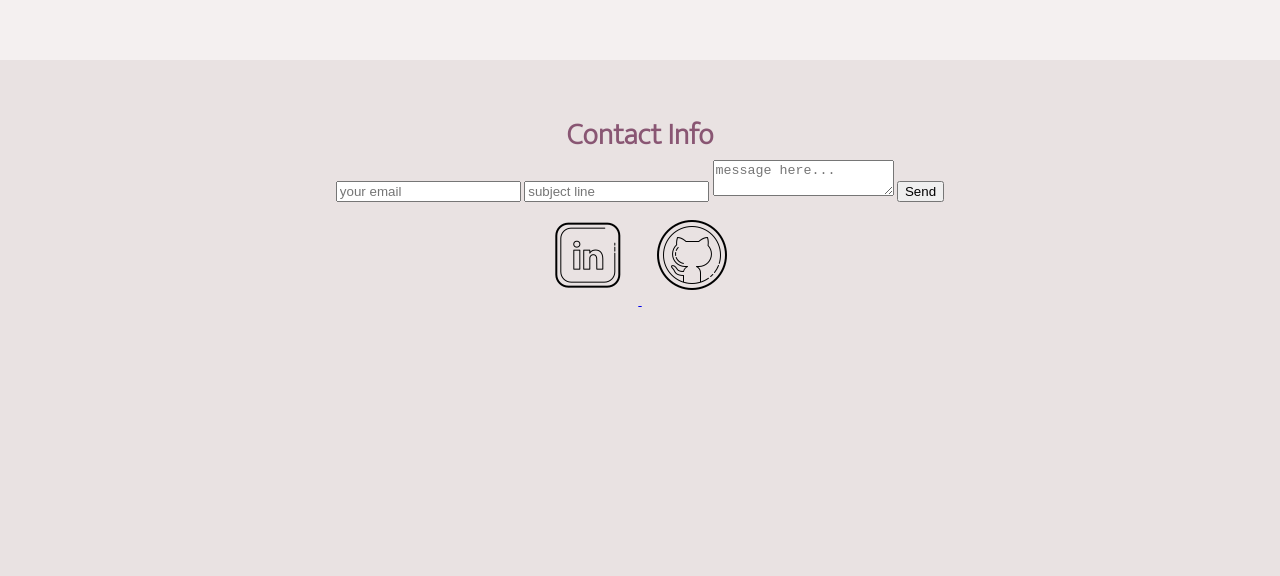
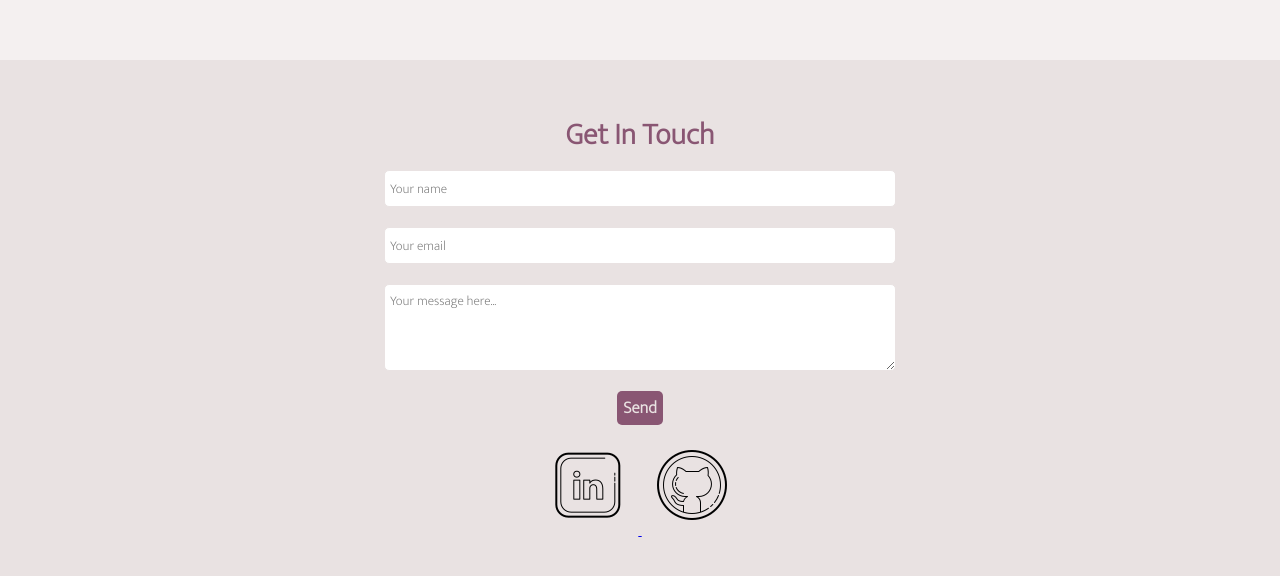
Before and after one commit to sarahmr/portfolio, a plain HTML site: page index.html in a window 1280 px wide. Shown: the part 2980-3556 px from the top of the page. Drawn offline with Linux system fonts and the light colour scheme; no server answers.

Commit message:
adds complete contact form and formspree integration

```diff
--- a/index.html
+++ b/index.html
@@ -70,13 +70,13 @@
         </div>
       </section>
       <section id="contact">
-        <h3>Contact Info</h3>
+        <h3>Get In Touch</h3>
         <div class="contact-methods" >
           <form action="https://formspree.io/f/xrgooylb" method="POST" class="contact-form" >
-            <input type="text" name="_replyto" placeholder="your email" />
-            <input type="text" name="subject-line" placeholder="subject line" />
-            <textarea name="message" placeholder="message here..."></textarea>
-           <button type="submit">Send</button>
+            <input type="text" name="name" placeholder="Your name" />
+            <input type="text" name="_replyto" placeholder="Your email" />
+            <textarea name="message" placeholder="Your message here..."></textarea>
+            <button type="submit">Send</button>
           </form>
           <div class="contact-icons" >
             <a href="https://www.linkedin.com/in/sarah-rose-9935999a/" target="_blank" >
--- a/main.css
+++ b/main.css
@@ -331,3 +331,43 @@ body {
   flex-direction: column;
   align-items: center;
 }
+
+.contact-form {
+  display: flex;
+  flex-direction: column;
+  align-items: center;
+}
+
+.contact-form input {
+  border-radius: 5px;
+  padding: 5px;
+  margin: 10px;
+  width: 500px;
+  height: 25px;
+  border: 1px solid #e9e2e2;
+  font-family: 'Mukta', sans-serif;
+}
+
+.contact-form textarea {
+  border-radius: 5px;
+  padding: 5px;
+  margin: 10px;
+  width: 500px;
+  height: 75px;
+  border: 1px solid #e9e2e2;
+  font-family: 'Mukta', sans-serif;
+}
+
+.contact-form button {
+  width: fit-content;
+  background-color: rgb(137, 86, 115);
+  color: #e9e2e2;
+  border: none;
+  font-family: 'Mukta', sans-serif;
+  font-weight: 600;
+  padding-top: 3px;
+  padding-bottom: 3px;
+  font-size: 17px;
+  border-radius: 5px;
+  margin: 10px;
+}
```
